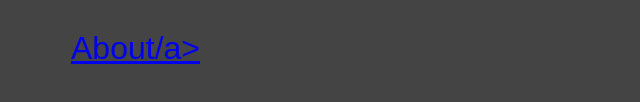
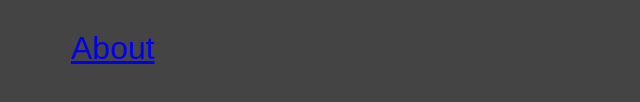
Before and after one commit to jamesfinnerty/website-ipfs, a plain HTML site: page html_image.html in a window 1280 px wide. Shown: the part 648-750 px from the top of the page, 244-884 px from the left. Drawn offline with Linux system fonts and the light colour scheme.

Commit message:
Update html_image.html

```diff
--- a/html_image.html
+++ b/html_image.html
@@ -23,7 +23,7 @@
     <p>This page has an html image.</p>
     <img src="image.png" alt="image" width="500" height="333">
     <p><a href="index.html">Home</a></p>
-    <p><a href="about.html">About/a></p>
+    <p><a href="about.html">About</a></p>
 
   </body>
 </html>
```
